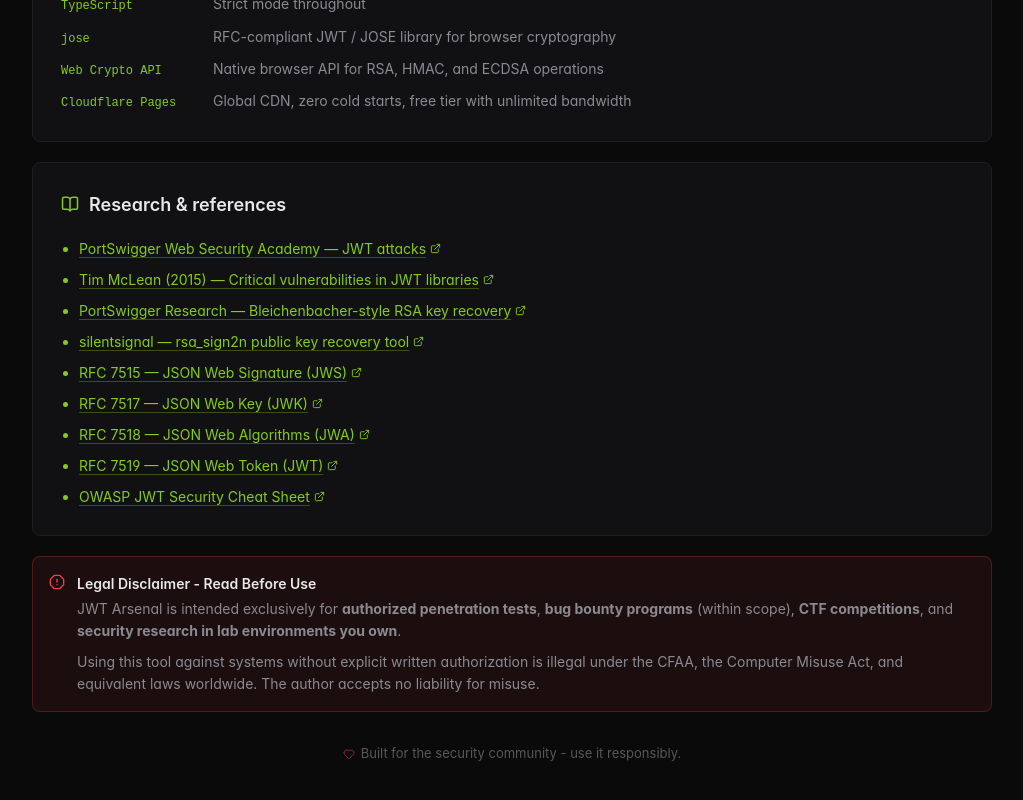
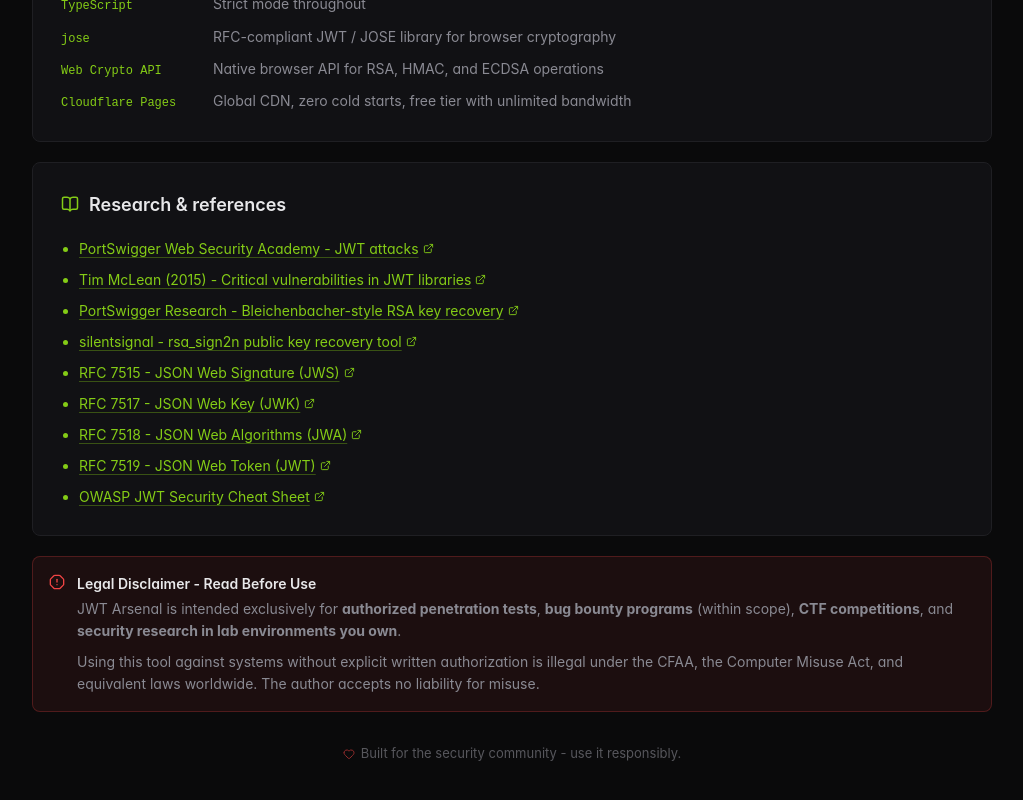
Before and after one commit to HiitCat/JWT-Arsenal, a Next.js app: page /about in a window 1280 px wide. Shown: the part 1434-2234 px from the top of the page, without its empty margins (256-1279 px from the left). Built offline with nearby package versions, Linux system fonts and the light colour scheme.

Commit message:
fix: ui details and jku injection method

```diff
--- a/app/about/page.tsx
+++ b/app/about/page.tsx
@@ -203,14 +203,14 @@ export default function AboutPage() {
         <Section title="Research & references" icon={<BookOpen size={18} />}>
           <ul style={{ margin: 0, paddingLeft: "18px", display: "flex", flexDirection: "column", gap: "10px", fontSize: "14px", listStyleType: "disc", color: "var(--accent)" }}>
             {[
-              ["PortSwigger Web Security Academy — JWT attacks", "https://portswigger.net/web-security/jwt"],
-              ["Tim McLean (2015) — Critical vulnerabilities in JWT libraries", "https://auth0.com/blog/critical-vulnerabilities-in-json-web-token-libraries/"],
-              ["PortSwigger Research — Bleichenbacher-style RSA key recovery", "https://portswigger.net/research/authentication-bypass-via-jwt-claim-misinterpretation"],
-              ["silentsignal — rsa_sign2n public key recovery tool", "https://github.com/silentsignal/rsa_sign2n"],
-              ["RFC 7515 — JSON Web Signature (JWS)", "https://www.rfc-editor.org/rfc/rfc7515"],
-              ["RFC 7517 — JSON Web Key (JWK)", "https://www.rfc-editor.org/rfc/rfc7517"],
-              ["RFC 7518 — JSON Web Algorithms (JWA)", "https://www.rfc-editor.org/rfc/rfc7518"],
-              ["RFC 7519 — JSON Web Token (JWT)", "https://www.rfc-editor.org/rfc/rfc7519"],
+              ["PortSwigger Web Security Academy - JWT attacks", "https://portswigger.net/web-security/jwt"],
+              ["Tim McLean (2015) - Critical vulnerabilities in JWT libraries", "https://auth0.com/blog/critical-vulnerabilities-in-json-web-token-libraries/"],
+              ["PortSwigger Research - Bleichenbacher-style RSA key recovery", "https://portswigger.net/research/authentication-bypass-via-jwt-claim-misinterpretation"],
+              ["silentsignal - rsa_sign2n public key recovery tool", "https://github.com/silentsignal/rsa_sign2n"],
+              ["RFC 7515 - JSON Web Signature (JWS)", "https://www.rfc-editor.org/rfc/rfc7515"],
+              ["RFC 7517 - JSON Web Key (JWK)", "https://www.rfc-editor.org/rfc/rfc7517"],
+              ["RFC 7518 - JSON Web Algorithms (JWA)", "https://www.rfc-editor.org/rfc/rfc7518"],
+              ["RFC 7519 - JSON Web Token (JWT)", "https://www.rfc-editor.org/rfc/rfc7519"],
               ["OWASP JWT Security Cheat Sheet", "https://cheatsheetseries.owasp.org/cheatsheets/JSON_Web_Token_for_Java_Cheat_Sheet.html"],
             ].map(([label, href]) => (
               <li key={label}>
--- a/app/exploit/jku-injection/page.tsx
+++ b/app/exploit/jku-injection/page.tsx
@@ -177,7 +177,7 @@ function JkuInjectionContent() {
                 {!isHostedKeypair && jwksContent && (
                   <div style={{ marginTop: "12px" }}>
                     <div style={{ fontSize: "11px", color: "var(--text-muted)", marginBottom: "4px" }}>
-                      jwks.json — host this file at your URL before forging:
+                      jwks.json - host this file at your URL before forging:
                     </div>
                     <JsonView value={jwksContent} style={{ background: "var(--bg-elevated)", maxHeight: "140px", overflowY: "auto" }} />
                   </div>
@@ -187,7 +187,7 @@ function JkuInjectionContent() {
               {/* JKU URL */}
               <div>
                 <label style={{ fontSize: "13px", fontWeight: 500, color: "var(--text-muted)", display: "block", marginBottom: "8px" }}>
-                  JKU URL — injected into the token header
+                  JKU URL - injected into the token header
                 </label>
                 <input
                   value={jkuUrl}
@@ -199,11 +199,6 @@ function JkuInjectionContent() {
                     fontFamily: "var(--font-mono)", fontSize: "13px", outline: "none",
                   }}
                 />
-                {isHostedKeypair && jkuUrl !== HOSTED_JWKS_URL && (
-                  <p style={{ fontSize: "12px", color: "var(--danger)", margin: "4px 0 0" }}>
-                    URL changed — generate a custom keypair and host its JWKS at this URL, or reset to jwtarsenal.com/jwks.json.
-                  </p>
-                )}
               </div>
 
               <JwtInput value={rawJwt} onChange={setRawJwt} onParsed={handleParsed} label="Original JWT" />
@@ -261,11 +256,11 @@ ngrok http 8080
                 code={`# 1. Go to gist.github.com
 # 2. Create a new Gist, paste your jwks.json content, filename: jwks.json
 # 3. Click "Create public gist"
-# 4. Click the "Raw" button — copy that URL (it looks like):
+# 4. Click the "Raw" button - copy that URL (it looks like):
 #    https://gist.githubusercontent.com/<user>/<id>/raw/jwks.json
 # 5. Use that raw URL directly as the jku value
 
-# Note: the URL changes on each edit — always use the /raw/ link without a commit hash
+# Note: the URL changes on each edit - always use the /raw/ link without a commit hash
 # to get the latest version automatically.`}
               />
               <CodeBlock
--- a/app/globals.css
+++ b/app/globals.css
@@ -2,6 +2,7 @@
 @import "@fontsource/inter/400.css";
 @import "@fontsource/inter/500.css";
 @import "@fontsource/inter/600.css";
+@import "@fontsource/inter/700.css";
 @import "@fontsource/jetbrains-mono/400.css";
 @import "@fontsource/jetbrains-mono/500.css";
 
@@ -159,7 +160,7 @@ body {
   margin: 0;
 }
 .refs-list li::marker {
-  color: var(--accent);
+  color: var(--list-marker-color, var(--accent));
 }
 
 /* KB article body - consistent vertical rhythm */
--- a/app/knowledge-base/jku-injection/page.tsx
+++ b/app/knowledge-base/jku-injection/page.tsx
@@ -37,7 +37,7 @@ export default function Page() {
       "use": "sig",
       "alg": "RS256",
       "kid": "attacker-2024",
-      "n": "sdfG7kPqoK8zRx4s...",   // attacker's public modulus (base64url, no padding)
+      "n": "sdfG7kPqoK8zRx4s...",     // attacker's public modulus (base64url, no padding)
       "e": "AQAB"                     // 65537 in base64url
     }
   ]
--- a/components/layout/KbArticle.tsx
+++ b/components/layout/KbArticle.tsx
@@ -127,7 +127,7 @@ export function H2({ children, id }: { children: React.ReactNode; id?: string })
 
 export function H3({ children, id }: { children: React.ReactNode; id?: string }) {
   return (
-    <h3 id={id} style={{ fontSize: "16px", fontWeight: 600, color: "var(--text)", margin: "28px 0 12px", scrollMarginTop: "24px" }}>
+    <h3 id={id} style={{ fontSize: "16px", fontWeight: 600, color: "var(--topic-color, var(--text))", margin: "28px 0 12px", scrollMarginTop: "24px" }}>
       {children}
     </h3>
   );
@@ -152,7 +152,7 @@ export function Ref({ href, children }: { href: string; children: React.ReactNod
 
 export function ImpactBox({ title, children }: { title: string; children: React.ReactNode }) {
   return (
-    <div style={{ padding: "16px 20px", background: "var(--danger-bg)", border: "1px solid var(--danger-border)", borderRadius: "var(--radius)", marginBottom: "20px" }}>
+    <div style={{ padding: "16px 20px", background: "var(--danger-bg)", border: "1px solid var(--danger-border)", borderRadius: "var(--radius)", marginBottom: "20px", "--list-marker-color": "var(--danger)" } as React.CSSProperties}>
       <div style={{ fontSize: "13px", fontWeight: 600, color: "var(--danger)", marginBottom: "10px", display: "flex", alignItems: "center", gap: "6px" }}>
         <Icon.Skull size={13} /> {title}
       </div>
--- a/components/shared/InfoCallout.tsx
+++ b/components/shared/InfoCallout.tsx
@@ -22,7 +22,8 @@ export function InfoCallout({ variant = "info", title, children }: { variant?: V
         display: "flex",
         gap: "12px",
         marginBottom: "20px",
-      }}
+        "--list-marker-color": color,
+      } as React.CSSProperties}
     >
       <Icon size={16} color={color} style={{ flexShrink: 0, marginTop: "1px" }} />
       <div style={{ flex: 1, minWidth: 0 }}>
```
